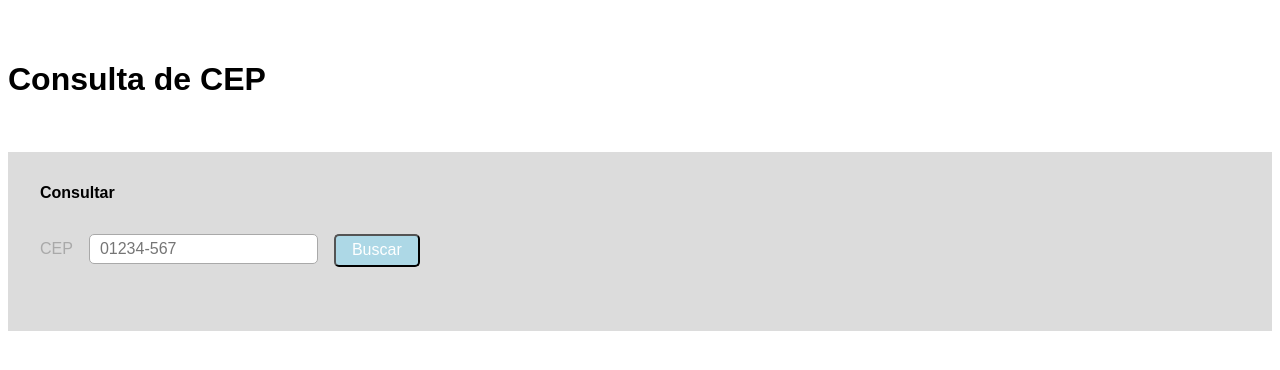
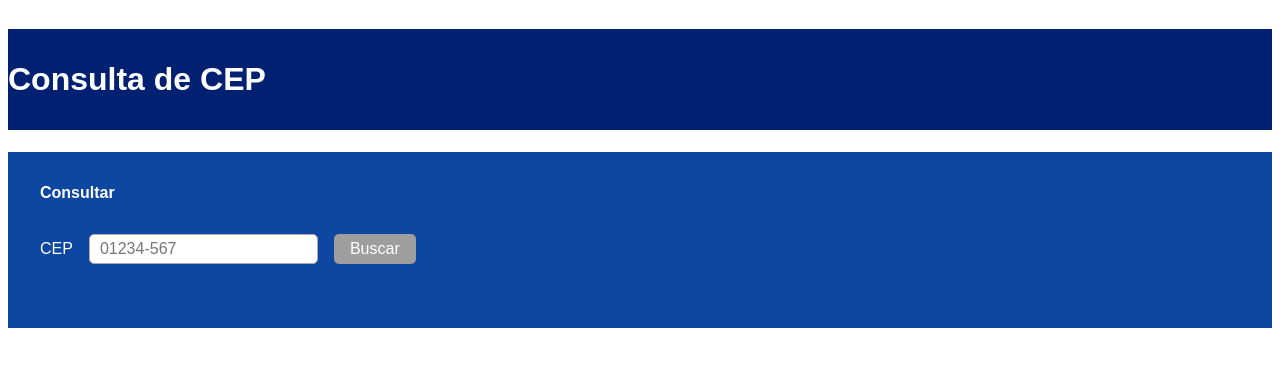
Before and after one commit to cicatrizwp/consulta-cep-react, a React (Create React App) app: page / in a window 1280 px wide. Shown: the top 370 px of the page. Built offline with nearby package versions, Linux system fonts and the light colour scheme.

Commit message:
edit: ajustes visuais

```diff
--- a/src/components/Button/Button.tsx
+++ b/src/components/Button/Button.tsx
@@ -3,14 +3,15 @@ import styled from 'styled-components'
 
 const ButtonWrapper = styled.button`
   border-radius: 5px;
-  background: lightblue;
+  border: 0.5px #cfcfcf;
+  background: #9e9e9e;
   color: white;
   cursor: pointer;
   font-size: 1rem;
   padding: .35rem 1rem;
 
   &:hover {
-    border: 1px solid lightblue;
+    border: 1px solid #cfcfcf;
   }
 `
 
--- a/src/components/Map/MapComponent/MapComponent.tsx
+++ b/src/components/Map/MapComponent/MapComponent.tsx
@@ -29,7 +29,7 @@ const Marker = memo((props: any) =>
 const Map = (props: IMap) =>
   <MapWrapper>
     <GoogleMapReact
-      bootstrapURLKeys={{ key: 'AIzaSyCZTrU7Aiu986D32m4yyPWvA2iwJiyYFX4' }}
+      bootstrapURLKeys={{ key: API_KEY }}
       defaultCenter={{ lat: -15.5, lng: -57 }}
       center={props.coordinates}
       defaultZoom={15}
--- a/src/components/Map/MapContainer/MapContainer.tsx
+++ b/src/components/Map/MapContainer/MapContainer.tsx
@@ -35,9 +35,9 @@ const MapContainer = () => {
       <Fragment>
         <AddressWrapper>
           <Street>{state.address.logradouro}</Street>
-          <p>{state.address.bairro}</p>
-          <p>{state.address.localidade} - {state.address.uf}</p>
-          <p>{state.address.cep}</p>
+          <p>Bairro: {state.address.bairro}</p>
+          <p>Cidade/UF: {state.address.localidade} - {state.address.uf}</p>
+          <p>CEP: {state.address.cep}</p>
         </AddressWrapper>
 
         <MapComponent coordinates={state.address.mapsCoordinates} />
--- a/src/components/SearchForm/SearchForm.tsx
+++ b/src/components/SearchForm/SearchForm.tsx
@@ -6,10 +6,11 @@ import Button from '../Button/Button'
 import InputField from '../InputField/InputField'
 
 const SearchFormContainerWrapper = styled.form`
-  background: gainsboro;
+  background: #0d47a1;
   box-sizing: border-box;
   padding: 2rem 2rem 4rem;
   width: 100%;
+  color: white;
 `
 
 const SearchFormFieldWrapperLabel = styled.div`
@@ -18,7 +19,6 @@ const SearchFormFieldWrapperLabel = styled.div`
 `
 
 const SearchBar = styled.div`
-  color: darkgray;
   display: flex;
 `
 
--- a/src/index.css
+++ /dev/null
@@ -1,13 +0,0 @@
-body {
-  margin: 0;
-  font-family: -apple-system, BlinkMacSystemFont, 'Segoe UI', 'Roboto', 'Oxygen',
-    'Ubuntu', 'Cantarell', 'Fira Sans', 'Droid Sans', 'Helvetica Neue',
-    sans-serif;
-  -webkit-font-smoothing: antialiased;
-  -moz-osx-font-smoothing: grayscale;
-}
-
-code {
-  font-family: source-code-pro, Menlo, Monaco, Consolas, 'Courier New',
-    monospace;
-}
--- a/src/pages/Template.tsx
+++ b/src/pages/Template.tsx
@@ -13,6 +13,9 @@ const Title = styled.h1`
   font-size: 2rem;
   font-weight: bold;
   padding: 2rem 0;
+  background: #002171;
+  height: 100%
+  color: white;
 `
 
 const MapContainer = lazy(() => import('../components/Map/MapContainer/MapContainer'))
```
